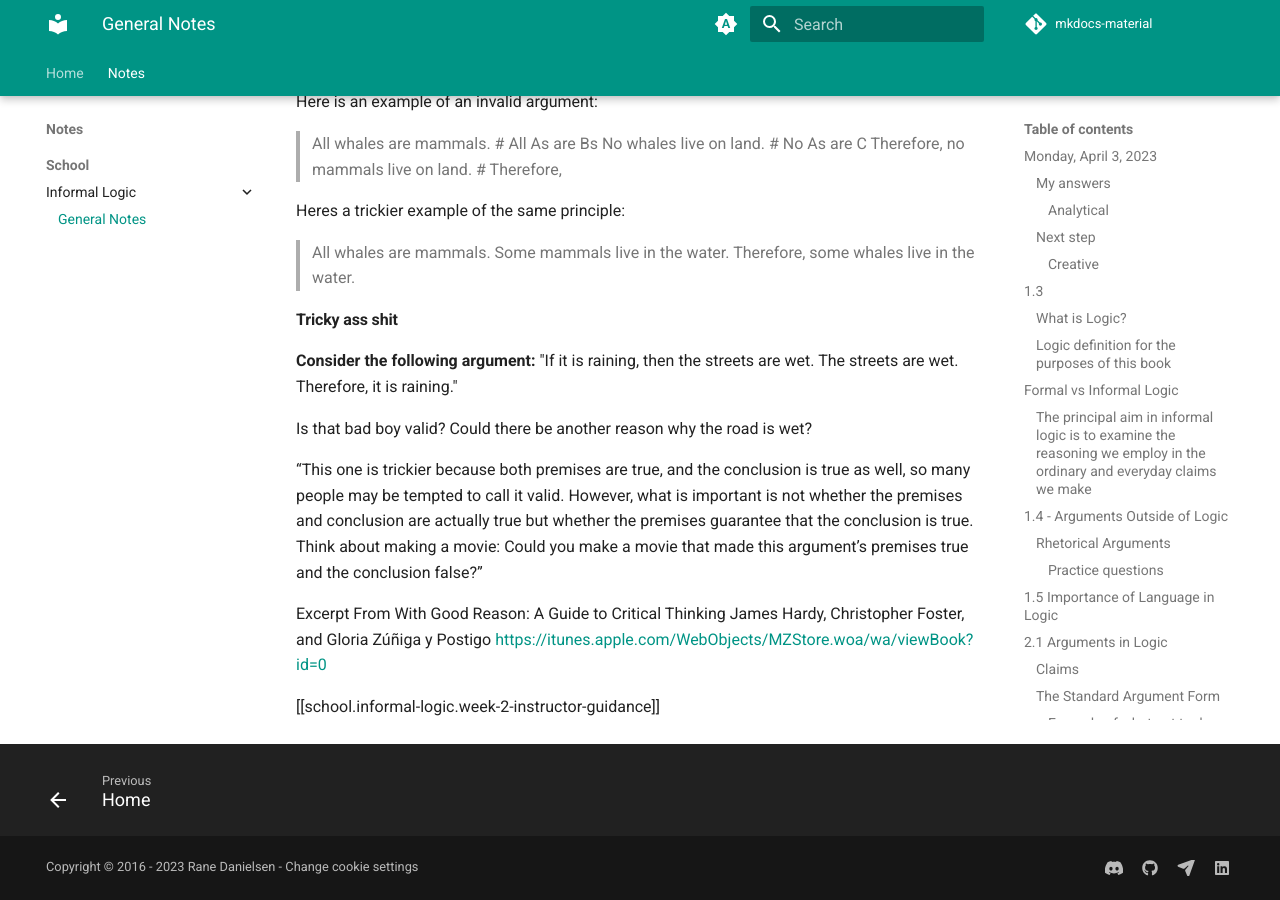
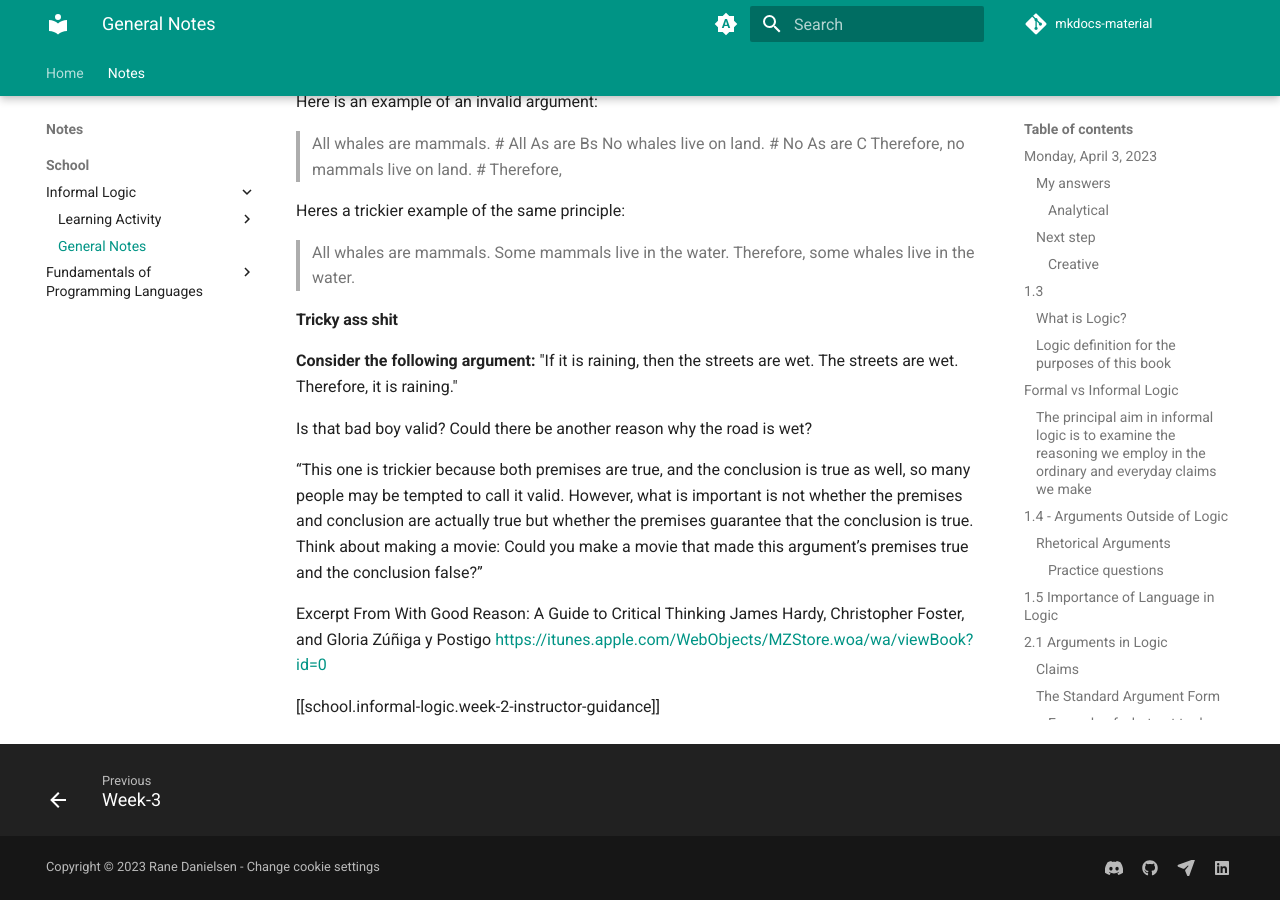
Before and after one commit to Raney-org/mkdocs-material, an MkDocs documentation site: the page built from docs/school/informal-logic/notes.md, in a window 1280 px wide and 900 px high, scrolled down 11150 px. Built offline with MkDocs 1.6.1 and Material for MkDocs 9.7.7, drawn with Linux system fonts in a browser that asks for light colours; comment, search, counter and statistics services are not loaded.

Commit message:
update mkdocs and add week-3 page

```diff
--- a/mkdocs.yml
+++ b/mkdocs.yml
@@ -130,7 +130,7 @@
       make our documentation better.
 
 copyright: >
-  Copyright &copy; 2016 - 2023 Rane Danielsen -
+  Copyright &copy; 2023 Rane Danielsen -
   <a href="#__consent">Change cookie settings</a>
 
 nav:
@@ -138,4 +138,8 @@
   - Notes:
     - School:
       - Informal Logic:
+        - Learning Activity:
+          - Week-3: school/informal-logic/learning-activity/week-3.md
         - General Notes: school/informal-logic/notes.md
+      - Fundamentals of Programming Languages:
+        - General Notes
```
Also changed, not shown: docs/school/informal-logic/learning-activity/week-3.md (added, +47 -0 lines).
